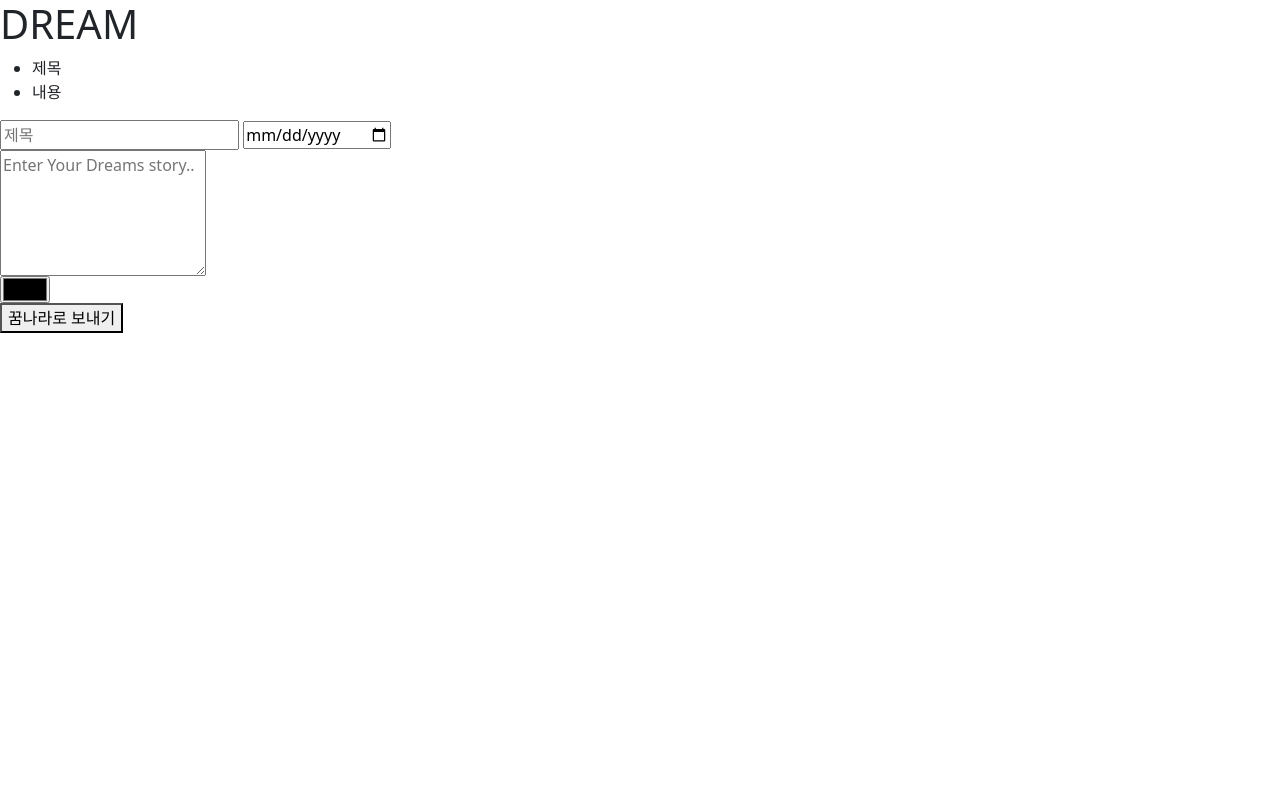
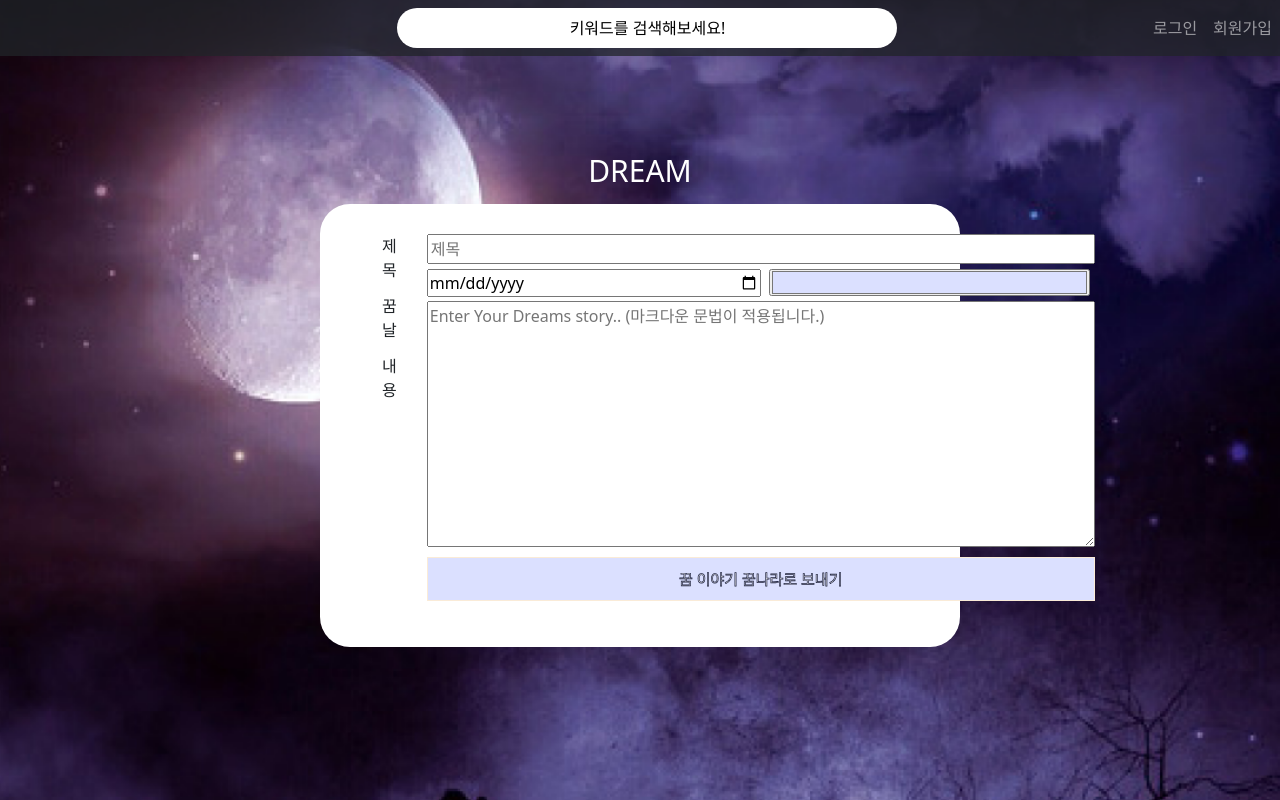
Before and after one commit to iruyj/DreamColor, a Django app: page /dream/create/ in a window 1280 px wide. Run offline with Django 4.2, Linux system fonts and the light colour scheme; some libraries are stand-ins or nearby versions.

Commit message:
생성 화면 css

```diff
--- a/dreams/urls.py
+++ b/dreams/urls.py
@@ -9,4 +9,5 @@ urlpatterns = [
     path('create/', views.createDream, name='create' ),
     path('', views.mainPage, name='main'),
     path('search', views.findKey, name='search'),
+    path('<int:id>', views.viewDream, name='search'),
 ]
--- a/dreams/views.py
+++ b/dreams/views.py
@@ -1,9 +1,10 @@
 import datetime
 
-from django.shortcuts import render, redirect
+from django.shortcuts import render, redirect, get_object_or_404
 
 # Create your views here.
 from dreams.forms import DreamForm
+from dreams.models import DreamModel
 
 
 def createDream(request):
@@ -20,11 +21,17 @@ def createDream(request):
         form = DreamForm()
     return render(request,'dreams/new.html',{'form':form})
 
-def viewDream(request):
-    dream = {'title':'추락하는 꿈', 'date_dream':datetime.date,'bg':'#fffff','contents':'내용ㅇㅇㅇ'
-             ,'author':'ㅇㄹㅇㄴ', 'read':21}
-    user = request.user
-    return render(request,'dreams/view.html',{'dream':dream, 'user':user})
+def viewDream(request, id):
+    # dream 게시물 가져오기
+    dream = get_object_or_404(DreamModel,id=id)
+    # 제목 키워드 분석
+    from konlpy.tag import Okt
+    okt = Okt()
+    keywords = okt.nouns(dream.title)
+    # 해당 해몽들 보여주기
+    # 글쓴이인지 판별
+    isUser = request.user == dream.author
+    return render(request,'dreams/view.html',{'dream':dream, 'isUser':isUser})
 
 def mainPage(request):
     dream_list = {'title': '추락하는 꿈', 'date_dream': datetime.date, 'bg': '#F2C4DA', 'contents': '내용ㅇㅇㅇ'
--- /dev/null
+++ b/static/css/styles.css
@@ -0,0 +1,65 @@
+/* 생성, 수정 화면 */
+.new_container{
+    width: 100vw;
+    height: 100vh;
+    display: flex;
+    flex-direction: column;
+    align-items: center;
+    align-content: center;
+    justify-items: center;
+    justify-content: center;
+    background-image: url("/static/img/new_bg.png");
+    background-size: cover;
+}
+
+.title{
+    color: white;
+    font-size: 30px;
+    margin-bottom: 15px;
+}
+.box{
+    width: 50vw;
+    height: auto;
+    background-color: white;
+    display: flex;
+    padding: 30px;
+    border-radius: 30px;
+}
+.box .label-box{
+    list-style: none;
+    margin-right: 30px;
+}
+.box .label-box li{
+    margin-bottom: 12px;
+}
+.box form .dreamname input{
+    width: 100%;
+}
+.textarea{
+}
+.box #date{
+    width: 50%;
+}
+.box .dream-span{
+    width: 100%;
+    /*position: relative;*/
+    /*left: 150px;*/
+    /*text-align: right;*/
+}
+.box .color-input{
+    width: 48%;
+    position: relative;
+    margin-left: 4px;
+    top: 5px;
+    margin-bottom: 10px;
+}
+.box form button {
+    width: 100%;
+    margin-top: 10px;
+    padding: 10px;
+    background-color: #dbe0ff;
+    font-size: 15px;
+    border: 1px solid antiquewhite;
+    -webkit-text-stroke: 0.7px #1b1f3d;
+    color: white;
+}
--- a/templates/base.html
+++ b/templates/base.html
@@ -11,9 +11,11 @@
     <link rel="stylesheet" href="{% static 'css/bootstrap.min.css' %}">
     <link rel="stylesheet" href="{% static 'css/search.css' %}">
     <link rel="stylesheet" href="{% static 'css/mypage.css' %}">
+    <link rel="stylesheet" href="{% static 'css/styles.css' %}">
     <script src="{% static 'js/bootstrap.min.js' %}"></script>
 </head>
 <body>
+    {% include 'nav.html' %}
     {% block content %}
     {% endblock %}
 </body>
--- a/templates/dreams/new.html
+++ b/templates/dreams/new.html
@@ -1,5 +1,7 @@
 {% extends 'base.html' %}
+{% load static %}
 {% block content %}
+
 <div class="new_container">
 {#        fields = ['title','date_dream','created','read_cnt','color','contents']#}
 
@@ -7,25 +9,37 @@
     <div class="box">
         <ul class="label-box">
             <li class="label item1">제목</li>
+            <li class="label item2">꿈날</li>
             <li class="label item3">내용</li>
         </ul>
         <form method="post" action="{% url 'dream:create' %}" class="form">
             {% csrf_token %}
             {% include 'form_errors.html' %}
             <div class="put-lines">
-                <input type="text" name="title" id="demo-name" value="" placeholder="제목" />
-                <input type="date"  name="date_dream" id="demo-date" value="" placeholder="꿈날" />
-                <div class="col-12" >
-                    <textarea name="contents" id="contents" placeholder="Enter Your Dreams story.." rows="5" ></textarea>
+                <div class="dreamname">
+                    <input type="text" name="title" id="demo-name" value="" placeholder="제목" />
+                </div>
+                <span class="dream-span">
+                    <input type="date"  name="date_dream" id="date" value="" placeholder="꿈날"  />
+                    <input type="color" class="color-input" name="color" id="color-selection" value="#dbe0ff">
+                </span>
+
+                <div class="textarea" >
+                    <textarea name="contents" id="contents" placeholder="Enter Your Dreams story.. (마크다운 문법이 적용됩니다.)" rows="10" cols="70"></textarea>
                 </div>
 
-                <div class="side-color">
-                    <input type="color" name="color" id="color-selection">
-                </div>
-                <button type="submit">꿈나라로 보내기</button>
+                <button type="submit" id="submit">꿈 이야기 꿈나라로 보내기</button>
             </div>
         </form>
     </div>
 
+    <script>
+        let color= document.getElementById('color-selection')
+        color.addEventListener('change',function (){
+            document.getElementById('submit').style.backgroundColor = color.value
+        })
+
+    </script>
+
 </div>
 {% endblock %}
--- a/templates/dreams/view.html
+++ b/templates/dreams/view.html
@@ -21,7 +21,7 @@
         </div>
     </div>
 
-    {% if user.is_authenticated %}
+    {% if isUser %}
         <div class="buttons">
             <a href="" class="edit">수정하기</a>
             <a href="" class="delete">삭제하기</a>
--- /dev/null
+++ b/templates/nav.html
@@ -0,0 +1,15 @@
+<header>
+        <nav class="navbar navbar-expand-sm navbar-dark fixed-top bg-dark bg-opacity-75">
+            <div class="collapse navbar-collapse justify-content-center" id="collapsibleNavbar">
+                <ul class="navbar-nav">
+                    <li class="nav-item keyword-div"><div class="bg-white rounded-5"><a href="{% url 'dream:search' %}" class="nav-link text-black">키워드를 검색해보세요!</a></div></li>
+                </ul>
+            </div>
+            <div class="navbar-nav mt-mb-0" id="collapsibleNavbar">
+                <ul class="navbar-nav">
+                    <li class="nav-item"><a href="{% url 'account:login' %}" class="nav-link">로그인</a></li>
+                    <li class="nav-item"><a href="{% url 'account:signup' %}" class="nav-link">회원가입</a></li>
+                </ul>
+            </div>
+        </nav>
+    </header>
```
Also changed, not shown: dreams/admin.py (+7 -7 lines), templates/dreams/main.html (+0 -15 lines), static/img/new_bg.png (added).
